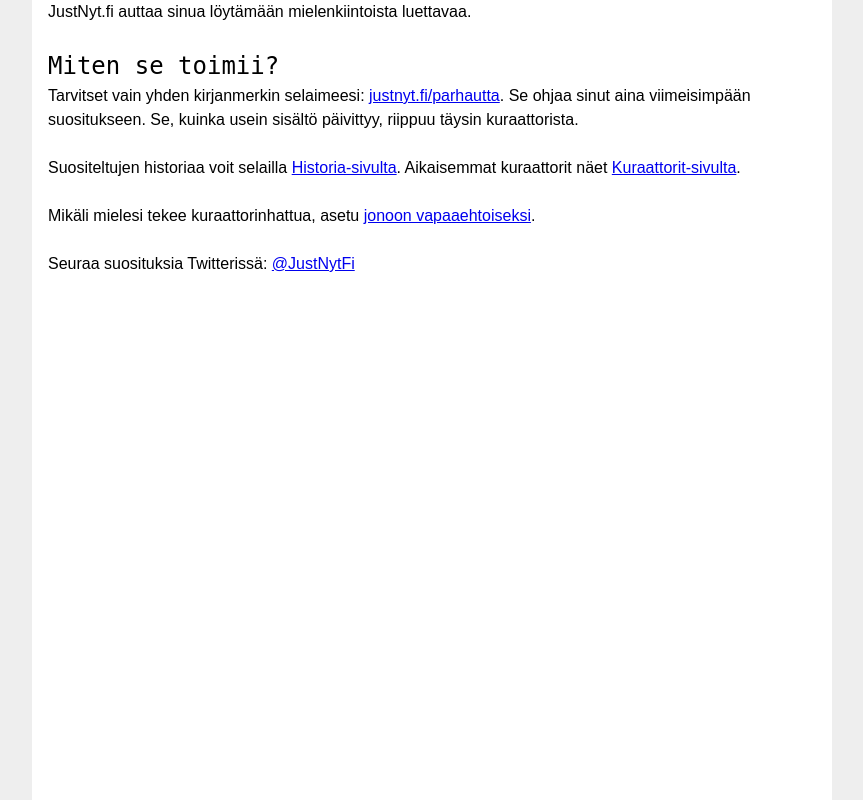
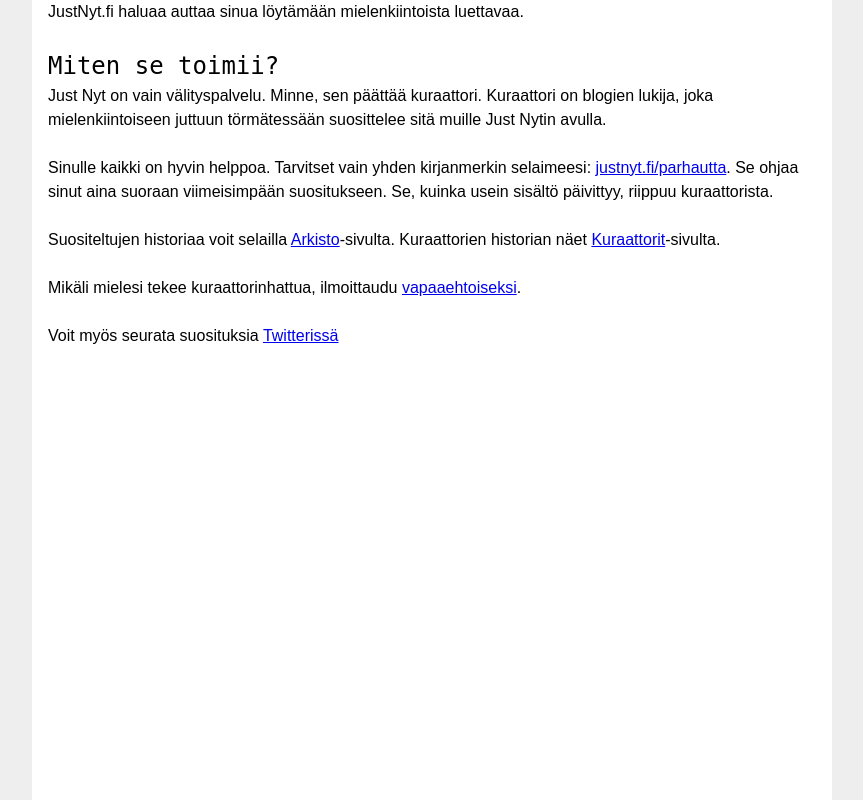
Before and after one commit to nikcorg/justnyt, a PHP site: template justnyt/templates/pages/index.php in a window 1280 px wide. Shown: the whole page, without its empty margins (208-1071 px from the left). Run offline with PHP 8.4, Linux system fonts and the light colour scheme; the template is opened without the code that fills it, so the values that code supplies are empty; some libraries are stand-ins or nearby versions.

Commit message:
Index page copy

```diff
--- a/justnyt/templates/pages/index.php
+++ b/justnyt/templates/pages/index.php
@@ -1,11 +1,13 @@
-<p>JustNyt.fi auttaa sinua löytämään mielenkiintoista luettavaa.</p>
+<p>JustNyt.fi haluaa auttaa sinua löytämään mielenkiintoista luettavaa.</p>
 
 <h2>Miten se toimii?</h2>
 
-<p>Tarvitset vain yhden kirjanmerkin selaimeesi: <a href="/parhautta">justnyt.fi/parhautta</a>. Se ohjaa sinut aina viimeisimpään suositukseen. Se, kuinka usein sisältö päivittyy, riippuu täysin kuraattorista.</p>
+<p>Just Nyt on vain välityspalvelu. Minne, sen päättää kuraattori. Kuraattori on blogien lukija, joka mielenkiintoiseen juttuun törmätessään suosittelee sitä muille Just Nytin avulla.</p>
 
-<p>Suositeltujen historiaa voit selailla <a href="/historiaa">Historia-sivulta</a>. Aikaisemmat kuraattorit näet <a href="/kuraattorit">Kuraattorit-sivulta</a>.
+<p>Sinulle kaikki on hyvin helppoa. Tarvitset vain yhden kirjanmerkin selaimeesi: <a href="/parhautta">justnyt.fi/parhautta</a>. Se ohjaa sinut aina suoraan viimeisimpään suositukseen. Se, kuinka usein sisältö päivittyy, riippuu  kuraattorista.</p>
 
-<p>Mikäli mielesi tekee kuraattorinhattua, asetu <a href="/kuraattoriksi">jonoon vapaaehtoiseksi</a>.</p>
+<p>Suositeltujen historiaa voit selailla <a href="/historiaa">Arkisto</a>-sivulta. Kuraattorien historian näet <a href="/kuraattorit">Kuraattorit</a>-sivulta.
 
-<p>Seuraa suosituksia Twitterissä: <a href="http://twitter.com/justnytfi">@JustNytFi</a></p>
+<p>Mikäli mielesi tekee kuraattorinhattua, ilmoittaudu <a href="/kuraattoriksi">vapaaehtoiseksi</a>.</p>
+
+<p>Voit myös seurata suosituksia <a href="http://twitter.com/justnytfi">Twitterissä</a></p>
```
